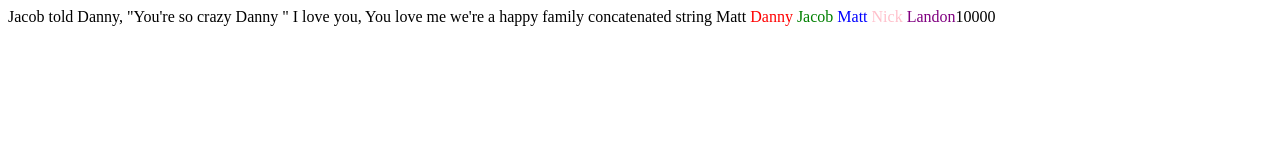
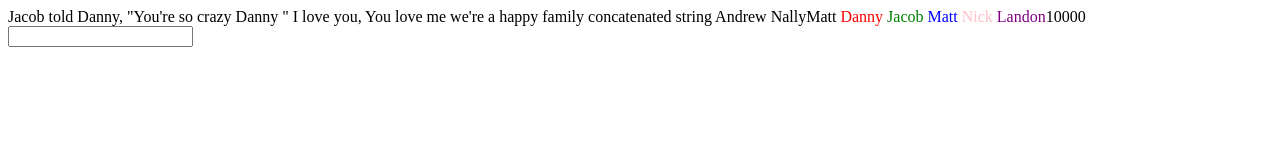
Before and after one commit to Andrew-Nally/Javascript_Projects, a plain HTML site: page Basic_JavaScript_Projects/Project1_expressions_alert/index.html in a window 1280 px wide. Drawn offline with Linux system fonts and the light colour scheme.

Commit message:
concatenate 2 variables

```diff
--- a/Basic_JavaScript_Projects/Project1_expressions_alert/index.html
+++ b/Basic_JavaScript_Projects/Project1_expressions_alert/index.html
@@ -8,6 +8,7 @@
     <script src="./main2.js"></script>
 </head>
 <body>
+    <input type="text" id="bg-pink" onkeydown="bgPink()">
 
 </body>
 </html>
--- a/Basic_JavaScript_Projects/Project1_expressions_alert/main2.js
+++ b/Basic_JavaScript_Projects/Project1_expressions_alert/main2.js
@@ -8,6 +8,10 @@ document.write(" I love you, " + "You love me " + "we\'re a happy family");//con
 var b = " concatenated " + " string "//concatenate the two strings and assigns it to variable b
 document.write(b);// displays variable b
 
+var a = "Andrew ";
+var b = "Nally";
+document.write(a+b);
+
 var friends = "WeHoes", Roommate = " Jacob", crazy = "Danny", ex = "Matt ", bff = "Nick", neighbor = "Landon";
 document.write(ex); //assigns each strings to a type of friend variable
 
```
